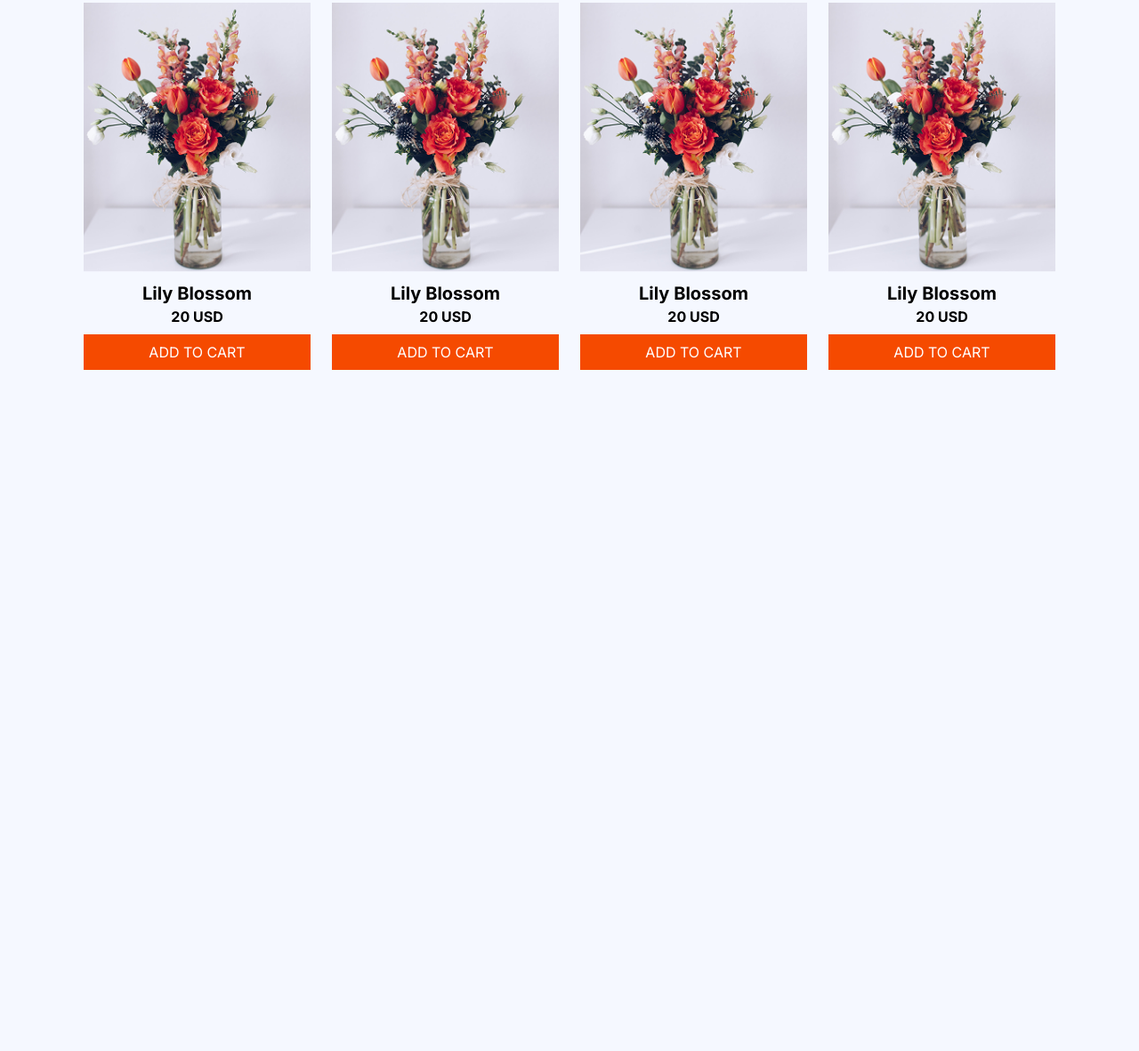
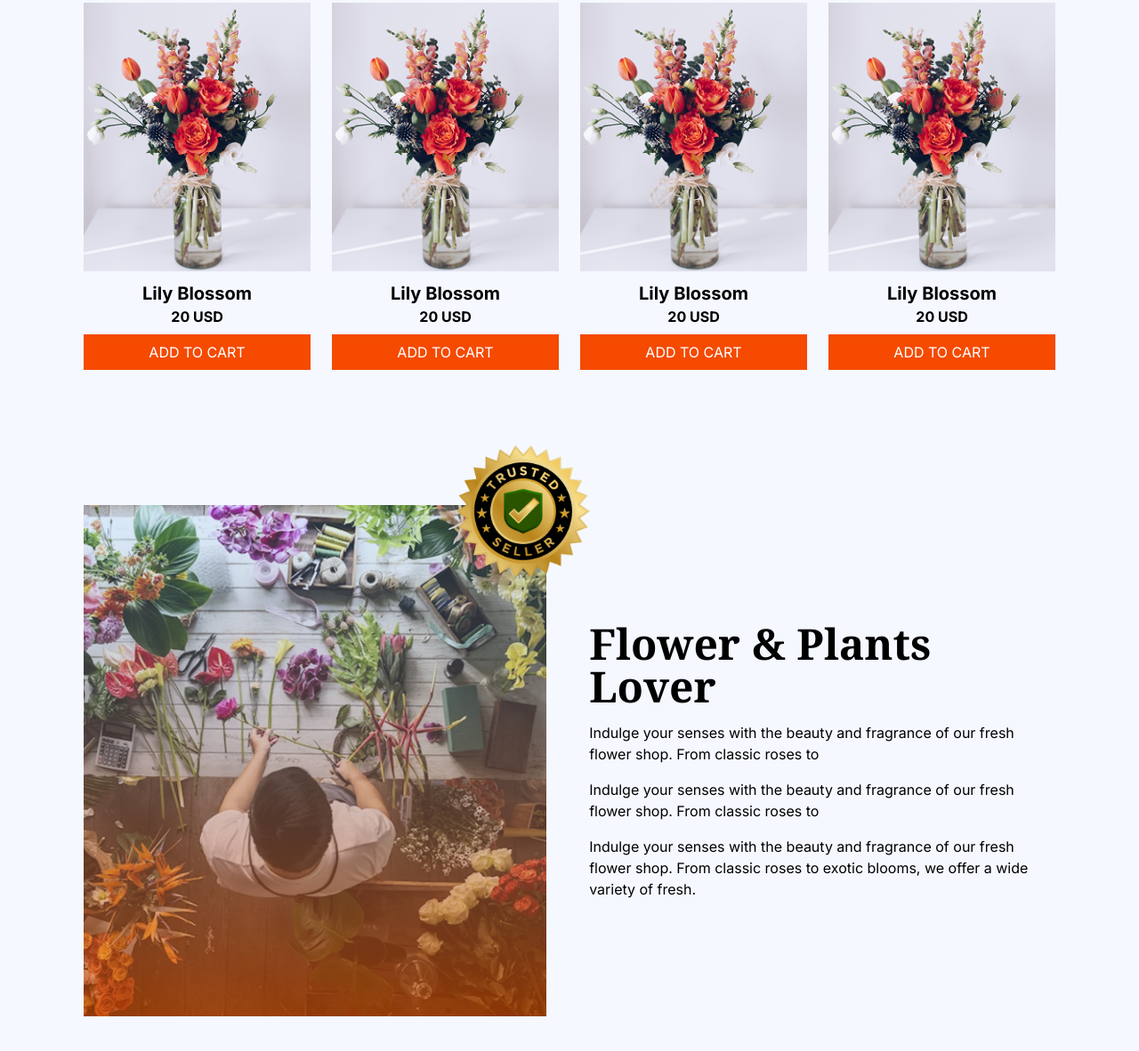
Before and after one commit to OmarAbir/flower-market, a plain HTML site: page index.html in a window 1280 px wide. Shown: the part 1316-2498 px from the top of the page at 89% size. Before the commit the page ends 1804 px from the top, so only its background shows below. Drawn offline with nearby package versions, Linux system fonts and the light colour scheme.

Commit message:
added plants lover section

```diff
--- a/index.html
+++ b/index.html
@@ -143,6 +143,25 @@
                 </div>
             </div>
         </section>
+
+        <!-- plants lover section -->
+
+        <section
+            class="max-w-[1140px] mx-auto flex flex-col lg:flex-row gap-12 px-6 items-center justify-between py-12">
+            <div class="relative w-full flex justify-center">
+                <img src="assets/flower-store.png" alt="" class="py-8 h-full mx-auto" />
+                <img src="assets/trusted-badge.png" alt=""
+                    class="absolute hidden lg:block left-[390px] bottom-[340px] w-52 -translate-y-3/4 animate-spin  " />
+            </div>
+            <div>
+                <h2 class="font-serif text-5xl font-bold pb-4">Flower & Plants <br> Lover</h2>
+                <p>Indulge your senses with the beauty and fragrance of our fresh flower shop. From classic roses to</p>
+                <p class="py-4">Indulge your senses with the beauty and fragrance of our fresh flower shop. From classic
+                    roses to</p>
+                <p>Indulge your senses with the beauty and fragrance of our fresh flower shop. From classic roses to
+                    exotic blooms, we offer a wide variety of fresh.</p>
+            </div>
+        </section>
     </main>
 
 </body>
```
